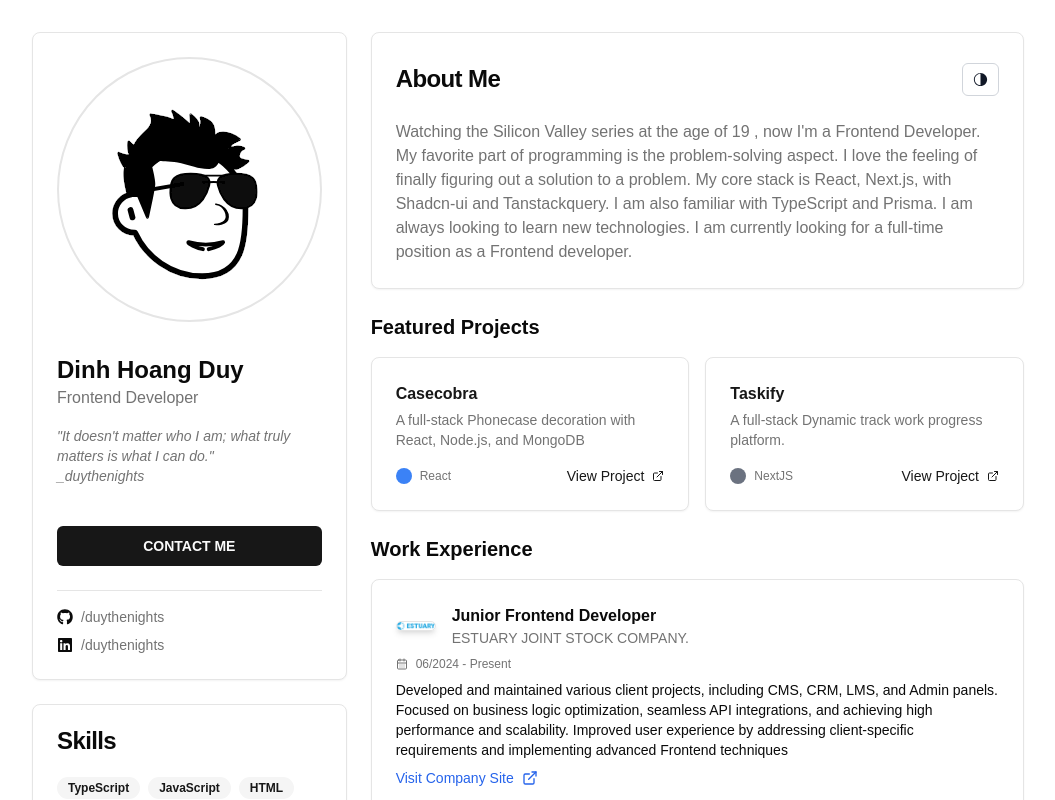
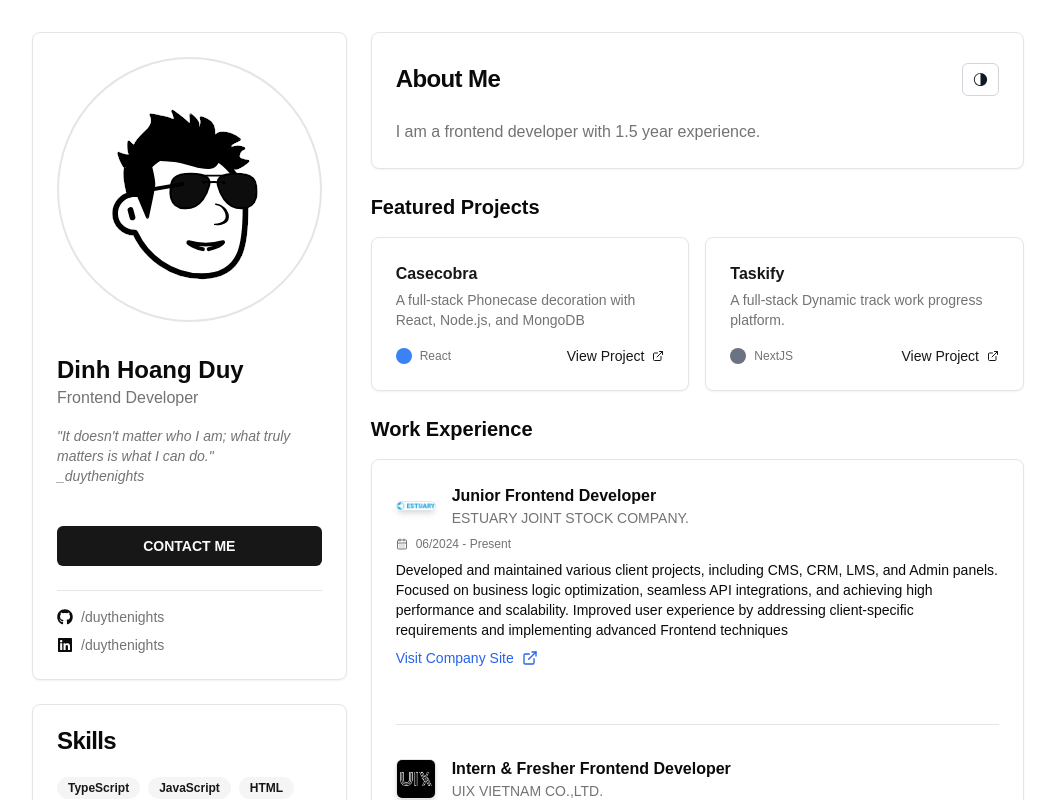
Before and after one commit to duythenights/duythenights_portfolio, a Next.js app: page / in a window 1280 px wide. Shown: the top 800 px of the page, without its empty margins (112-1167 px from the left). Built offline with nearby package versions, Linux system fonts and the light colour scheme; what @radix-ui/themes would draw is missing.

Commit message:
feat: update about section

```diff
--- a/src/components/AboutMe.tsx
+++ b/src/components/AboutMe.tsx
@@ -13,14 +13,8 @@
       </CardHeader>
       <CardContent>
         <p className="text-muted-foreground">
-          {/* Write 1-2 sentences about yourself */}
-          Watching the Silicon Valley series at the age of 19 , now I&apos;m a
-          Frontend Developer. My favorite part of programming is the
-          problem-solving aspect. I love the feeling of finally figuring out a
-          solution to a problem. My core stack is React, Next.js, with Shadcn-ui
-          and Tanstackquery. I am also familiar with TypeScript and Prisma. I am
-          always looking to learn new technologies. I am currently looking for a
-          full-time position as a Frontend developer.
+          {/* Write 1-2 sentences about yourself */}I am a frontend developer
+          with 1.5 year experience.
         </p>
       </CardContent>
     </Card>
```
